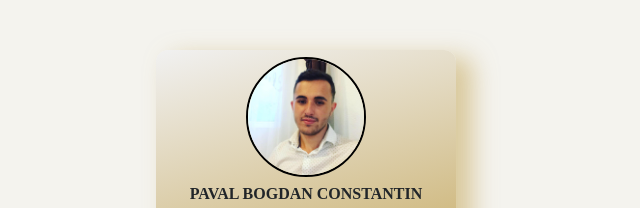
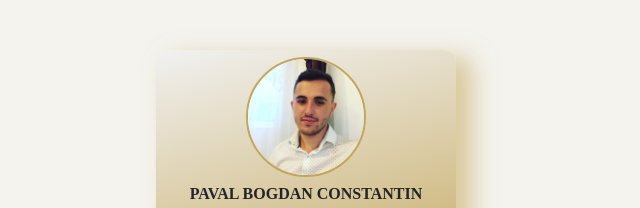
Before and after one commit to PavalBogdanConstantin/Proiect1, a plain HTML site: page contact.html in a window 1280 px wide. Shown: the top 208 px of the page, without its empty margins (334-974 px from the left). Drawn offline with nearby package versions, Linux system fonts and the light colour scheme; a web font is replaced by a local one.

Commit message:
change color

```diff
--- a/css/_contact.scss
+++ b/css/_contact.scss
@@ -44,7 +44,7 @@ img {
   width: 120px;
   border-radius: 50%;
   margin-top: 7px;
-  border: 2px solid black;
+  border: 2px solid #c4a659;
 }
 .total-description {
   text-transform: uppercase;
```
Also changed, not shown: css/style.css, 1 other file.
